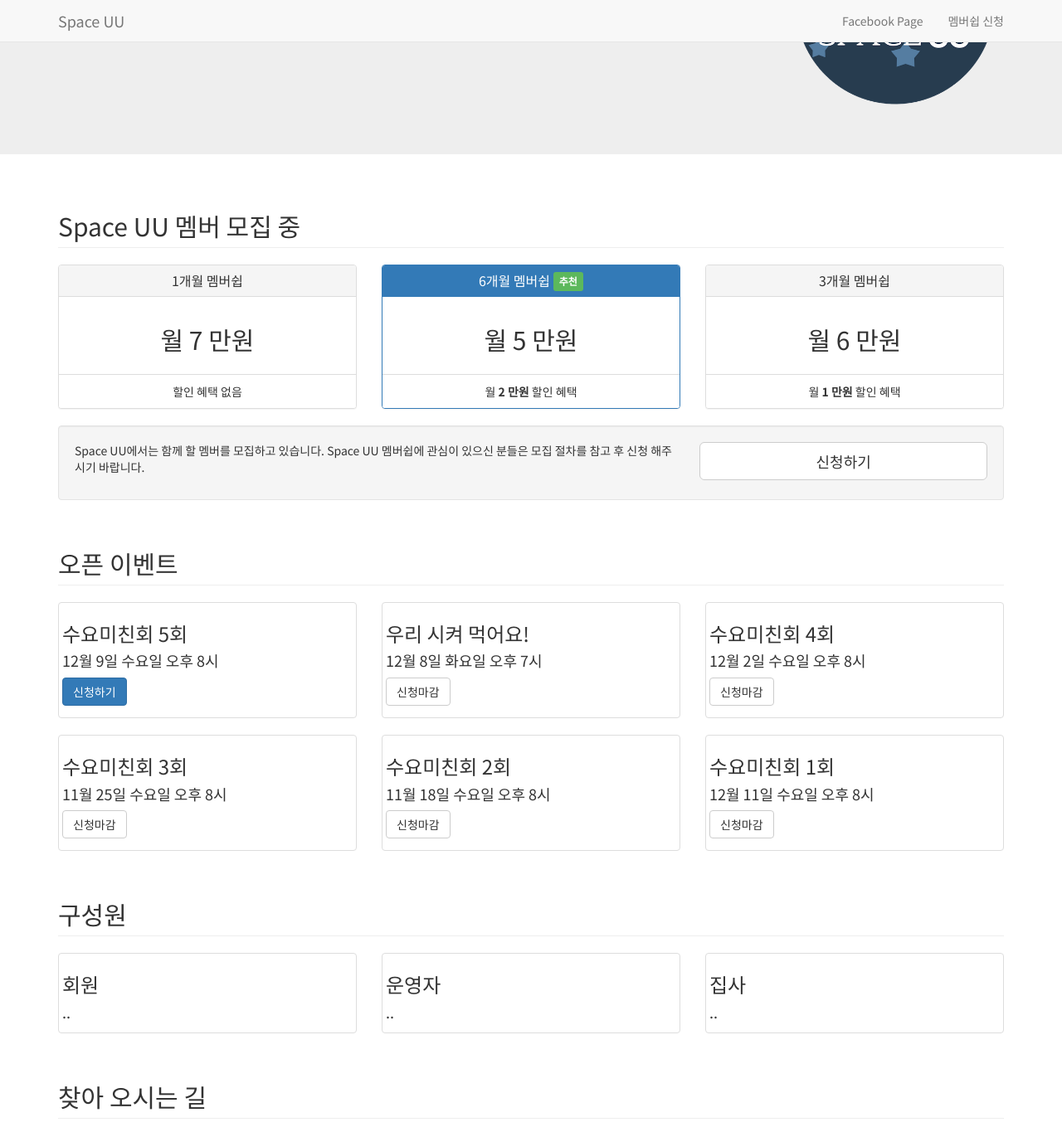
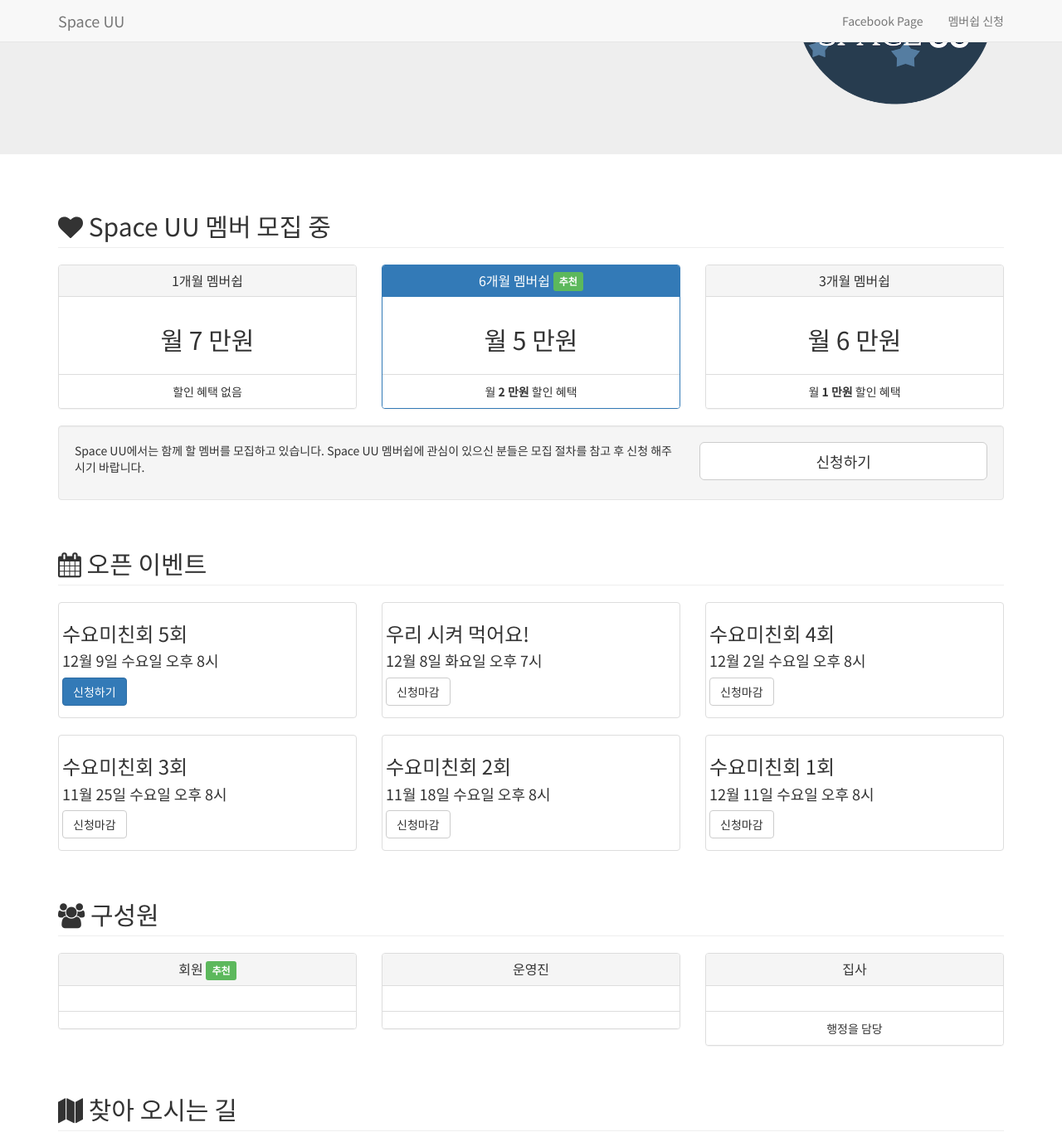
Before and after one commit to spaceuu/spaceuu.github.io, a Jekyll site: the page built from index.html, in a window 1280 px wide and 1400 px high, scrolled down 223 px, cut to the strip 0-1365 px from the top of the window. Shown: the whole strip at 83% size. Built offline with Jekyll 4.4.1, drawn with Linux system fonts in a browser that asks for light colours; nearby versions of some CDN libraries.

Commit message:
add icons

```diff
--- a/_includes/footer.html
+++ b/_includes/footer.html
@@ -14,18 +14,19 @@
             <div class="col-md-4">
                 <p> </p>
             </div>
-            <div class="col-md-4">
-            {% for sns in site.data.sns %}
-            <a href="{{ sns.link }}"><i class="fa fa-2x {{ sns.fa-icon }}"></i></a>
-            {% endfor %}
-        </div>
-    </div></div>
+            <div class="col-md-4 sns-icon">
+                {% for sns in site.data.sns %}
+                <a href="{{ sns.link }}"><i class="fa fa-4x {{ sns.fa-icon }}"></i></a>
+                {% endfor %}
+            </div>
+        </div> <!-- row -->
+    </div></div> <!-- container --> <!-- footer-above -->
 
 	<div class="footer-below"><div class="container">
     	<div class="row"><div class="col-lg-12">
     		<a rel="license" href="http://creativecommons.org/licenses/by-nc-sa/4.0/"><!--<img alt="크리에이티브 커먼즈 라이선스" style="border-width:0" src="https://i.creativecommons.org/l/by-nc-sa/4.0/88x31.png" /></a>--><a xmlns:cc="http://creativecommons.org/ns#" href="http://www.spaceuu.kr" property="cc:attributionName" rel="cc:attributionURL">Space UU</a>의 저작물인 이 저작물은(는) <a rel="license" href="http://creativecommons.org/licenses/by-nc-sa/4.0/">크리에이티브 커먼즈 저작자표시-비영리-동일조건변경허락 4.0 국제 라이선스</a>에 따라 이용할 수 있습니다.
-    	</div></div>
-	</div></div>
+    	</div></div> <!-- col-lg-12 --> <!-- row -->
+	</div></div> <!-- container --> <!-- footer-below -->
 
 
 </footer>
--- a/_includes/main/event.html
+++ b/_includes/main/event.html
@@ -1,5 +1,5 @@
 <div class="container"><div class="row">
-    <div class="col-lg-12"><h2 class="page-header">오픈 이벤트</h2></div>
+    <div class="col-lg-12"><h2 class="page-header"><i class="fa fa-calendar"></i> 오픈 이벤트</h2></div>
     {% for event in site.data.events %}
     <div class="col-md-4">
         <div class="thumbnail">
--- a/_includes/main/location.html
+++ b/_includes/main/location.html
@@ -1,5 +1,5 @@
 <div class="container"><div class="row">
-    <div class="col-lg-12"><h2 class="page-header">찾아 오시는 길</h2></div>
+    <div class="col-lg-12"><h2 class="page-header"><i class="fa fa-map"></i> 찾아 오시는 길</h2></div>
     <div class="col-md-9">
         <iframe src="https://www.google.com/maps/embed?pb=!1m18!1m12!1m3!1d3163.279425207527!2d126.92059931595391!3d37.54847997980129!2m3!1f0!2f0!3f0!3m2!1i1024!2i768!4f13.1!3m3!1m2!1s0x357c98cfe9ea41b7%3A0x9a99ae9c38772fc6!2zU1BBQ0UgVVUgKOyKpO2OmOydtOyKpCDsnKDsnKAp!5e0!3m2!1sko!2skr!4v1449512921783" width="100%" height="300" frameborder="0" style="border:0" allowfullscreen></iframe>
     </div>
--- a/_includes/main/people.html
+++ b/_includes/main/people.html
@@ -1,21 +1,43 @@
 <div class="container"><div class="row">
-    <div class="col-lg-12"><h2 class="page-header">구성원</h2></div>
+    <div class="col-lg-12"><h2 class="page-header"><i class="fa fa-group"></i> 구성원</h2></div>
+
     <div class="col-md-4">
-        <div class="thumbnail">
-            <h3>회원</h3>
-            <h4>..</h4>
-        </div>
-    </div>
-        <div class="col-md-4">
-        <div class="thumbnail">
-            <h3>운영자</h3>
-            <h4>..</h4>
-        </div>
-    </div>
-        <div class="col-md-4">
-        <div class="thumbnail">
-            <h3>집사</h3>
-            <h4>..</h4>
-        </div>
-    </div>
-</div></div>
+        <div class="panel panel-default text-center">
+            <div class="panel-heading"><h2 class="panel-title">회원 <span class="label label-success">추천</span></h2></div>
+            <div class="panel-body">
+
+            </div> <!-- panel-body -->
+
+            <ul class="list-group">
+                <li class="list-group-item"></li>
+            </ul>
+        </div> <!-- panel -->
+    </div> <!-- col-md4 -->
+
+    <div class="col-md-4">
+        <div class="panel panel-default text-center">
+            <div class="panel-heading"><h2 class="panel-title">운영진</h2></div>
+            <div class="panel-body">
+
+            </div> <!-- panel-body -->
+
+            <ul class="list-group">
+                <li class="list-group-item"></li>
+            </ul>
+        </div> <!-- panel -->
+    </div> <!-- col-md4 -->
+
+    <div class="col-md-4">
+        <div class="panel panel-default text-center">
+            <div class="panel-heading"><h2 class="panel-title">집사</h2></div>
+            <div class="panel-body">
+
+            </div> <!-- panel-body -->
+
+            <ul class="list-group">
+                <li class="list-group-item">행정을 담당</li>
+            </ul>
+        </div> <!-- panel -->
+    </div> <!-- col-md4 -->
+
+</div></div> <!-- row --> <!-- container -->
--- a/css/main.scss
+++ b/css/main.scss
@@ -6,7 +6,7 @@
 $font-stack:    'Noto Sans KR', sans-serif;
 $primary-color: #333;
 $primary-background-color: #233140;
-$secondary-background-color: #233140;
+$secondary-background-color: #2c3e50;
 
 html,
 body {
@@ -23,7 +23,18 @@ img .eventlogo {
 	height : 100px;
 }
 
-footer .footer-below {
-    padding: 25px 0;
-    background-color: $primary-background-color;
+
+footer {
+	color: #fff;
+	padding-top: 20px;
+
+	.footer-above {
+		padding: 10px 0;
+		background-color: $secondary-background-color;
+	}
+
+	.footer-below {
+		padding: 15px 0;
+		background-color: $primary-background-color;
+	}
 }
--- a/index.html
+++ b/index.html
@@ -11,7 +11,7 @@ banner: /img/yo.jpg
         <div class="row">
 
           <div class="col-lg-12">
-                <h2 class="page-header">Space UU 멤버 모집 중</h2>
+                <h2 class="page-header"><i class="fa fa-heart"></i> Space UU 멤버 모집 중</h2>
             </div>
             <div class="col-md-4">
                 <div class="panel panel-default text-center">
```
